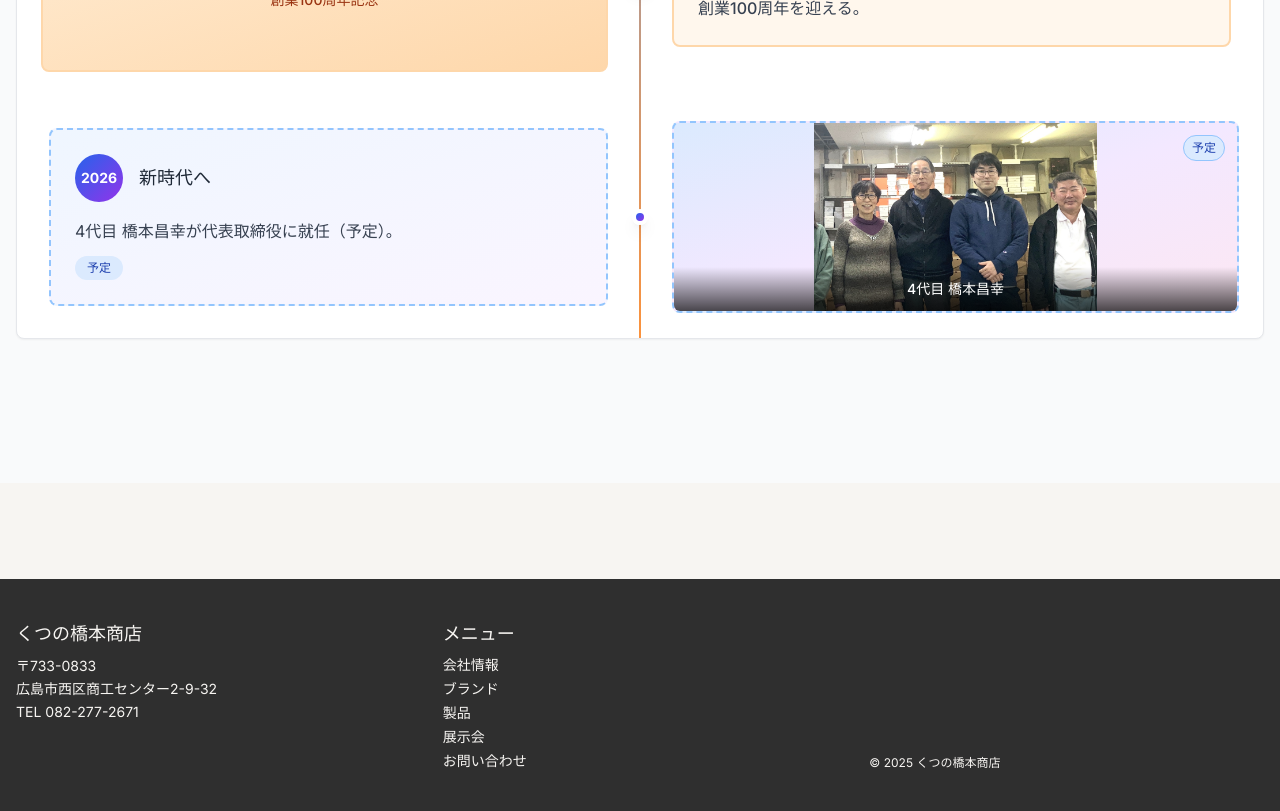
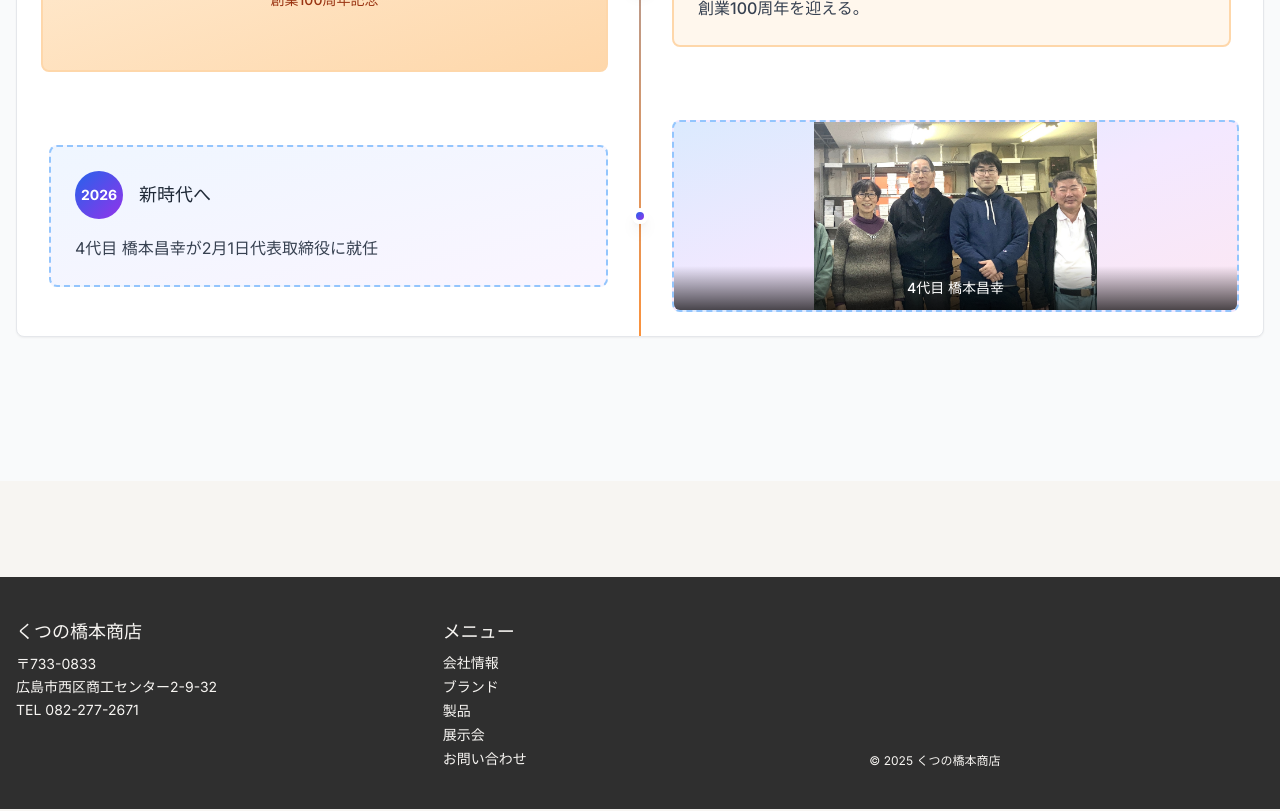
Before and after one commit to sayumasa25/-HP, a Next.js app: page /company in a window 1280 px wide. Shown: the part 2700-3511 px from the top of the page. Built offline with nearby package versions, Linux system fonts and the light colour scheme; a web font is replaced by a local one.

Commit message:
Update history for 4th president

```diff
--- a/app/company/page.tsx
+++ b/app/company/page.tsx
@@ -457,11 +457,9 @@ export default function CompanyPage() {
                             <h3 className="text-lg font-medium text-gray-800">新時代へ</h3>
                           </div>
                           <p className="text-gray-700 leading-relaxed">
-                            4代目 橋本昌幸が代表取締役に就任（予定）。
+                            4代目 橋本昌幸が2月1日代表取締役に就任
                           </p>
-                          <div className="mt-3 inline-block bg-blue-100 text-blue-800 px-3 py-1 rounded-full text-xs font-medium">
-                            予定
-                          </div>
+
                           {/* デスクトップ用矢印 */}
                           <div className="hidden md:block absolute top-1/2 -right-3 w-0 h-0 border-l-6 border-l-blue-50 border-t-6 border-t-transparent border-b-6 border-b-transparent transform -translate-y-1/2"></div>
                         </div>
@@ -477,9 +475,7 @@ export default function CompanyPage() {
                           <div className="absolute bottom-0 left-0 right-0 bg-gradient-to-t from-black/70 to-transparent p-3">
                             <p className="text-white text-sm font-medium text-center">4代目 橋本昌幸</p>
                           </div>
-                          <div className="absolute top-3 right-3 bg-blue-100 text-blue-800 px-2 py-1 rounded-full text-xs font-medium border border-blue-300">
-                            予定
-                          </div>
+
                         </div>
                       </div>
                       {/* 中央のドット */}
```
